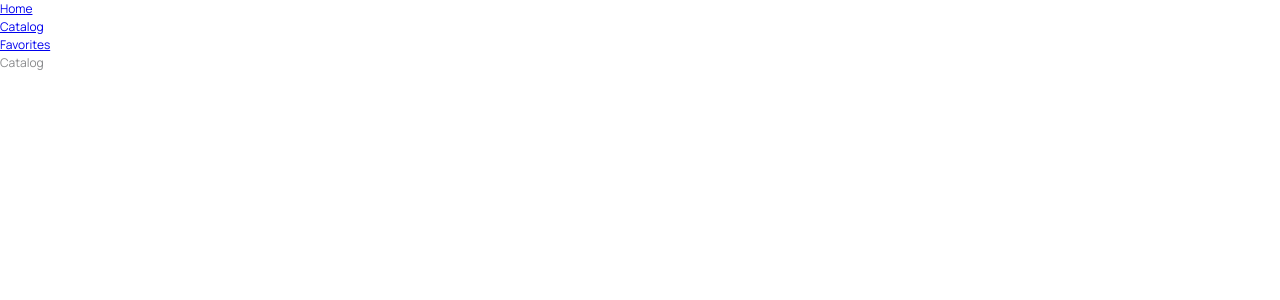
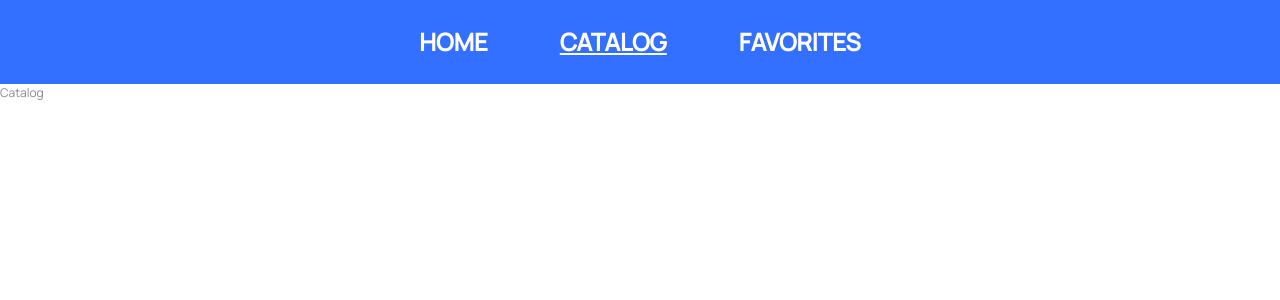
Before and after one commit to sandra-selezen/rent-a-ride, a React (Vite) app: page /rent-a-ride/catalog in a window 1280 px wide. Shown: the top 300 px of the page. Built offline with nearby package versions, Linux system fonts and the light colour scheme.

Commit message:
Updated Navbar and adds Modal

```diff
--- a/src/components/Navbar/Navbar.styled.ts
+++ b/src/components/Navbar/Navbar.styled.ts
@@ -0,0 +1,33 @@
+import { NavLink } from "react-router-dom"
+import styled from "styled-components"
+
+export const Header = styled.header`
+  padding-top: 24px;
+  padding-bottom: 24px;
+  background-color: ${({ theme }) => theme.colors.primaryAccent};
+`;
+
+export const NavList = styled.ul`
+  display: flex;
+  justify-content: center;
+  gap: 40px;
+`;
+
+export const StyledLink = styled(NavLink)`
+  font-weight: 600;
+  font-size: 1.5rem;
+  text-transform: uppercase;
+  padding: 8px 16px;
+  text-decoration: none;
+  color: ${({ theme }) => theme.colors.primaryWhite};
+
+  &:hover,
+  &:focus {
+    text-decoration: underline;
+    color: ${({ theme }) => theme.colors.secondaryWhite};
+  }
+
+  &.active {
+    text-decoration: underline;
+  }
+`;
--- a/src/components/Navbar/Navbar.tsx
+++ b/src/components/Navbar/Navbar.tsx
@@ -1,15 +1,15 @@
-import { NavLink } from "react-router-dom"
+import { Header, NavList, StyledLink } from "./Navbar.styled"
 
 export const Navbar = () => {
   return (
-    <header>
+    <Header>
       <nav>
-        <ul>
-          <li><NavLink to="/">Home</NavLink></li>
-          <li><NavLink to="/catalog">Catalog</NavLink></li>
-          <li><NavLink to="/favorites">Favorites</NavLink></li>
-        </ul>
+        <NavList>
+          <li><StyledLink to="/">Home</StyledLink></li>
+          <li><StyledLink to="/catalog">Catalog</StyledLink></li>
+          <li><StyledLink to="/favorites">Favorites</StyledLink></li>
+        </NavList>
       </nav>
-    </header>
+    </Header>
   )
 }
```
Also changed, not shown: src/components/Modal/Modal.styled.ts (added, +38 -0 lines), src/components/Modal/Modal.tsx (added, +63 -0 lines).
